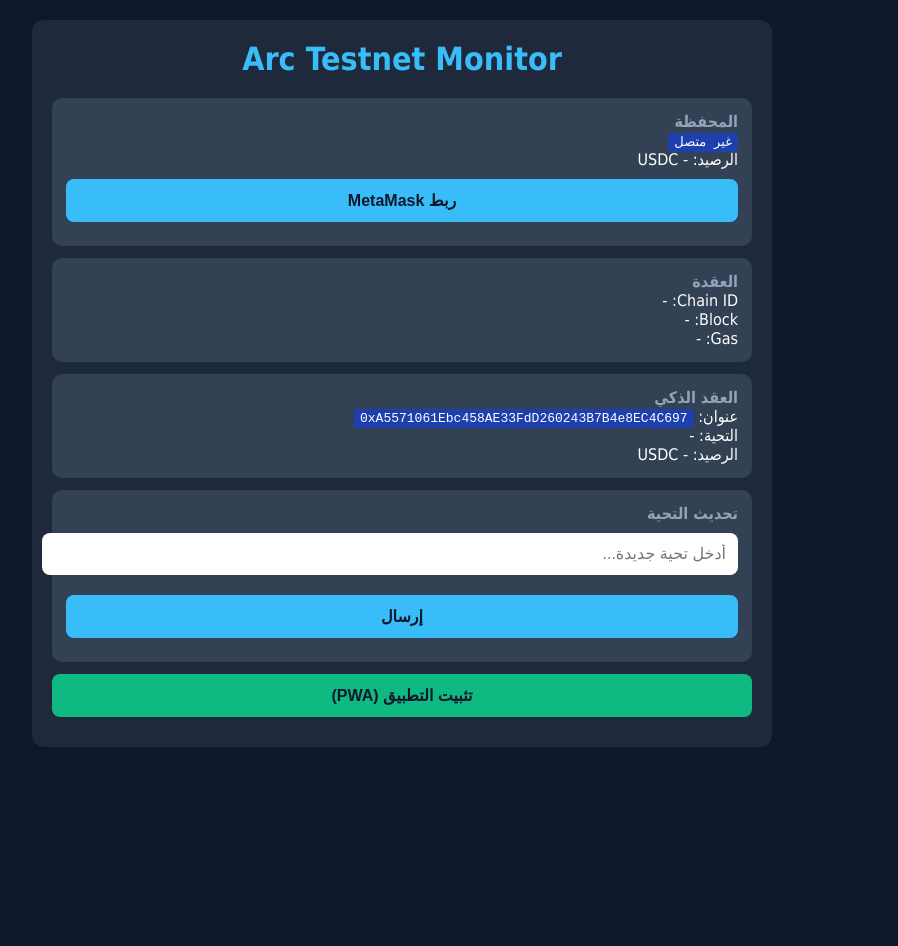
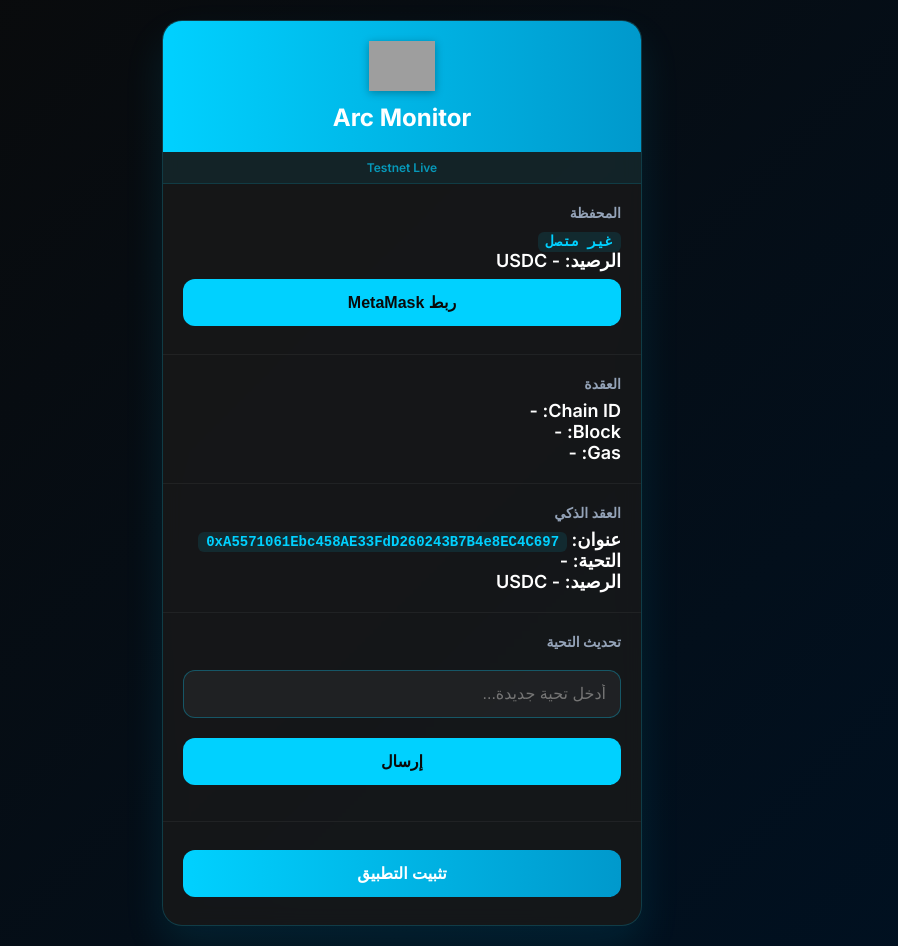
Before and after one commit to Coingraph/hello-arc-pwa, a website: page index.html in a window 1280 px wide. Shown: the whole page, without its empty margins (238-1136 px from the left). Before the commit the page ends 800 px from the top, so only its background shows below. Drawn offline with Linux system fonts and the light colour scheme; no server answers; grey boxes are pictures that could not be loaded.

Commit message:
Redesign: Official Arc branding + pro UI

```diff
--- a/index.html
+++ b/index.html
@@ -3,59 +3,169 @@
 <head>
   <meta charset="UTF-8" />
   <meta name="viewport" content="width=device-width, initial-scale=1.0" />
-  <title>Arc Testnet Monitor</title>
+  <title>Arc Monitor</title>
 
   <!-- PWA -->
   <link rel="manifest" href="/hello-arc-pwa/manifest.json" />
-  <meta name="theme-color" content="#38bdf8" />
+  <meta name="theme-color" content="#00D1FF" />
   <link rel="icon" href="/hello-arc-pwa/icons/icon-192.png" />
 
+  <!-- Fonts -->
+  <link href="https://fonts.googleapis.com/css2?family=Inter:wght@400;600;700&display=swap" rel="stylesheet">
+
   <style>
-    body { font-family: Tahoma; background: #0f172a; color: #e2e8f0; padding: 20px; margin: 0; }
-    .c { max-width: 700px; margin: auto; background: #1e293b; padding: 20px; border-radius: 12px; }
-    h1 { color: #38bdf8; text-align: center; margin: 0 0 20px; }
-    .card { background: #334155; padding: 14px; border-radius: 10px; margin: 12px 0; }
-    .l { color: #94a3b8; font-weight: bold; }
-    .v { color: #fff; }
-    code { background: #1e40af; padding: 2px 6px; border-radius: 4px; }
-    input, button { width: 100%; padding: 12px; margin: 10px 0; border-radius: 8px; border: none; font-size: 16px; }
-    button { background: #38bdf8; color: #0f172a; font-weight: bold; cursor: pointer; }
-    #install-btn { background: #10b981; display: block !important; }
+    :root {
+      --arc-blue: #00D1FF;
+      --arc-dark: #0A0A0A;
+      --arc-light: #FFFFFF;
+      --card-bg: #1A1A1A;
+    }
+    * { margin: 0; padding: 0; box-sizing: border-box; }
+    body {
+      font-family: 'Inter', sans-serif;
+      background: linear-gradient(135deg, #0A0A0A 0%, #001122 100%);
+      color: var(--arc-light);
+      min-height: 100vh;
+      padding: 20px;
+    }
+    .container {
+      max-width: 480px;
+      margin: 0 auto;
+      background: rgba(26, 26, 26, 0.8);
+      border-radius: 20px;
+      overflow: hidden;
+      box-shadow: 0 20px 40px rgba(0, 209, 255, 0.1);
+      backdrop-filter: blur(10px);
+      border: 1px solid rgba(0, 209, 255, 0.2);
+    }
+    .header {
+      background: linear-gradient(90deg, #00D1FF, #0099CC);
+      padding: 20px;
+      text-align: center;
+      position: relative;
+    }
+    .header img {
+      height: 50px;
+      filter: drop-shadow(0 2px 4px rgba(0,0,0,0.3));
+    }
+    .header h1 {
+      font-size: 24px;
+      font-weight: 700;
+      margin-top: 8px;
+      color: white;
+    }
+    .status {
+      background: rgba(0, 209, 255, 0.1);
+      color: var(--arc-blue);
+      padding: 8px 16px;
+      font-size: 12px;
+      font-weight: 600;
+      text-align: center;
+      border-bottom: 1px solid rgba(0, 209, 255, 0.2);
+    }
+    .card {
+      padding: 20px;
+      border-bottom: 1px solid rgba(255,255,255,0.05);
+    }
+    .card:last-child { border: none; }
+    .label {
+      font-size: 14px;
+      color: #94A3B8;
+      margin-bottom: 8px;
+      font-weight: 600;
+    }
+    .value {
+      font-size: 18px;
+      color: white;
+      font-weight: 600;
+      word-break: break-all;
+    }
+    .value code {
+      background: rgba(0, 209, 255, 0.1);
+      padding: 2px 8px;
+      border-radius: 6px;
+      font-size: 14px;
+      color: var(--arc-blue);
+    }
+    input {
+      width: 100%;
+      padding: 14px;
+      border-radius: 12px;
+      border: 1px solid rgba(0, 209, 255, 0.3);
+      background: rgba(255,255,255,0.05);
+      color: white;
+      font-size: 16px;
+      margin: 12px 0;
+    }
+    button {
+      width: 100%;
+      padding: 14px;
+      border-radius: 12px;
+      border: none;
+      background: var(--arc-blue);
+      color: var(--arc-dark);
+      font-weight: 700;
+      font-size: 16px;
+      cursor: pointer;
+      transition: 0.3s;
+      margin: 8px 0;
+    }
+    button:hover { background: #00E6FF; }
+    button:disabled { background: #334155; cursor: not-allowed; }
+    #install-btn {
+      background: linear-gradient(90deg, #00D1FF, #0099CC);
+      color: white;
+      font-weight: 700;
+    }
+    .pulse {
+      animation: pulse 2s infinite;
+    }
+    @keyframes pulse {
+      0% { opacity: 1; }
+      50% { opacity: 0.7; }
+      100% { opacity: 1; }
+    }
   </style>
 </head>
 <body>
-  <div class="c">
-    <h1>Arc Testnet Monitor</h1>
+  <div class="container">
+    <div class="header">
+      <img src="https://arc.network/logo.png" alt="Arc Network" onerror="this.src='https://i.imgur.com/2rG5n8E.png'">
+      <h1>Arc Monitor</h1>
+    </div>
+    <div class="status pulse">Testnet Live</div>
 
     <div class="card">
-      <div class="l">المحفظة</div>
-      <div class="v"><code id="wallet">غير متصل</code></div>
-      <div class="v">الرصيد: <span id="w">-</span> USDC</div>
+      <div class="label">المحفظة</div>
+      <div class="value"><code id="wallet">غير متصل</code></div>
+      <div class="value">الرصيد: <span id="w">-</span> USDC</div>
       <button id="connect-btn">ربط MetaMask</button>
     </div>
 
     <div class="card">
-      <div class="l">العقدة</div>
-      <div class="v">Chain ID: <span id="cid">-</span></div>
-      <div class="v">Block: <span id="blk">-</span></div>
-      <div class="v">Gas: <span id="gas">-</span></div>
+      <div class="label">العقدة</div>
+      <div class="value">Chain ID: <span id="cid">-</span></div>
+      <div class="value">Block: <span id="blk">-</span></div>
+      <div class="value">Gas: <span id="gas">-</span></div>
     </div>
 
     <div class="card">
-      <div class="l">العقد الذكي</div>
-      <div class="v">عنوان: <code>0xA5571061Ebc458AE33FdD260243B7B4e8EC4C697</code></div>
-      <div class="v">التحية: <span id="greet">-</span></div>
-      <div class="v">الرصيد: <span id="bal">-</span> USDC</div>
+      <div class="label">العقد الذكي</div>
+      <div class="value">عنوان: <code>0xA5571061Ebc458AE33FdD260243B7B4e8EC4C697</code></div>
+      <div class="value">التحية: <span id="greet">-</span></div>
+      <div class="value">الرصيد: <span id="bal">-</span> USDC</div>
     </div>
 
     <div class="card">
-      <div class="l">تحديث التحية</div>
+      <div class="label">تحديث التحية</div>
       <input type="text" id="new-greeting" placeholder="أدخل تحية جديدة..." />
       <button onclick="updateGreeting()">إرسال</button>
-      <div id="tx-status"></div>
+      <div id="tx-status" style="color:#00D1FF; margin-top:8px; font-size:14px;"></div>
     </div>
 
-    <button id="install-btn">تثبيت التطبيق (PWA)</button>
+    <div class="card">
+      <button id="install-btn">تثبيت التطبيق</button>
+    </div>
   </div>
 
   <script src="https://cdn.ethers.io/lib/ethers-5.2.umd.min.js"></script>
@@ -67,14 +177,14 @@
     let provider, signer, contract, account;
 
     document.getElementById('connect-btn').onclick = async () => {
-      if (!window.ethereum) return alert("قم بتثبيت MetaMask!");
+      if (!window.ethereum) return alert("MetaMask required!");
       try {
         await window.ethereum.request({ method: 'eth_requestAccounts' });
         provider = new ethers.providers.Web3Provider(window.ethereum);
         signer = provider.getSigner();
         account = await signer.getAddress();
         contract = new ethers.Contract(CONTRACT, ABI, signer);
-        document.getElementById('wallet').textContent = account;
+        document.getElementById('wallet').textContent = account.slice(0,10)+"...";
         document.getElementById('connect-btn').textContent = "متصل";
         document.getElementById('connect-btn').disabled = true;
         load();
@@ -82,20 +192,20 @@
     };
 
     async function updateGreeting() {
-      if (!contract) return alert("اربط MetaMask!");
+      if (!contract) return alert("Connect wallet first!");
       const greeting = document.getElementById('new-greeting').value.trim();
       if (!greeting) return;
       const status = document.getElementById('tx-status');
-      status.textContent = "جاري...";
+      status.textContent = "Sending...";
       try {
         const tx = await contract.setGreeting(greeting);
-        status.textContent = "في انتظار التأكيد...";
+        status.textContent = "Confirming...";
         await tx.wait();
-        status.textContent = "تم!";
+        status.textContent = "Success!";
         document.getElementById('new-greeting').value = "";
         load();
         sendPush();
-      } catch(e) { status.textContent = "فشل: " + e.message; }
+      } catch(e) { status.textContent = "Failed: " + e.message; }
     }
 
     async function load() {
@@ -118,13 +228,13 @@
     }
     setInterval(load, 5000); load();
 
-    // إشعارات
+    // Notifications
     if ('Notification' in window && Notification.permission === 'default') {
       Notification.requestPermission();
     }
     function sendPush() {
       if (Notification.permission === 'granted') {
-        new Notification('تحية جديدة!', { body: document.getElementById('greet').textContent, icon: '/hello-arc-pwa/icons/icon-192.png' });
+        new Notification('Arc Update!', { body: document.getElementById('greet').textContent, icon: '/hello-arc-pwa/icons/icon-192.png' });
       }
     }
 
@@ -136,13 +246,10 @@
       document.getElementById('install-btn').style.display = 'block';
     });
     document.getElementById('install-btn').onclick = () => {
-      if (!deferredPrompt) {
-        alert("افتح في Chrome → النقاط الثلاث → تثبيت");
-        return;
-      }
+      if (!deferredPrompt) return alert("Use Chrome menu → Install");
       deferredPrompt.prompt();
       deferredPrompt.userChoice.then(() => {
-        document.getElementById('install-btn').textContent = "تم التثبيت!";
+        document.getElementById('install-btn').textContent = "Installed!";
         document.getElementById('install-btn').disabled = true;
       });
     };
```
Also changed, not shown: manifest.json.
